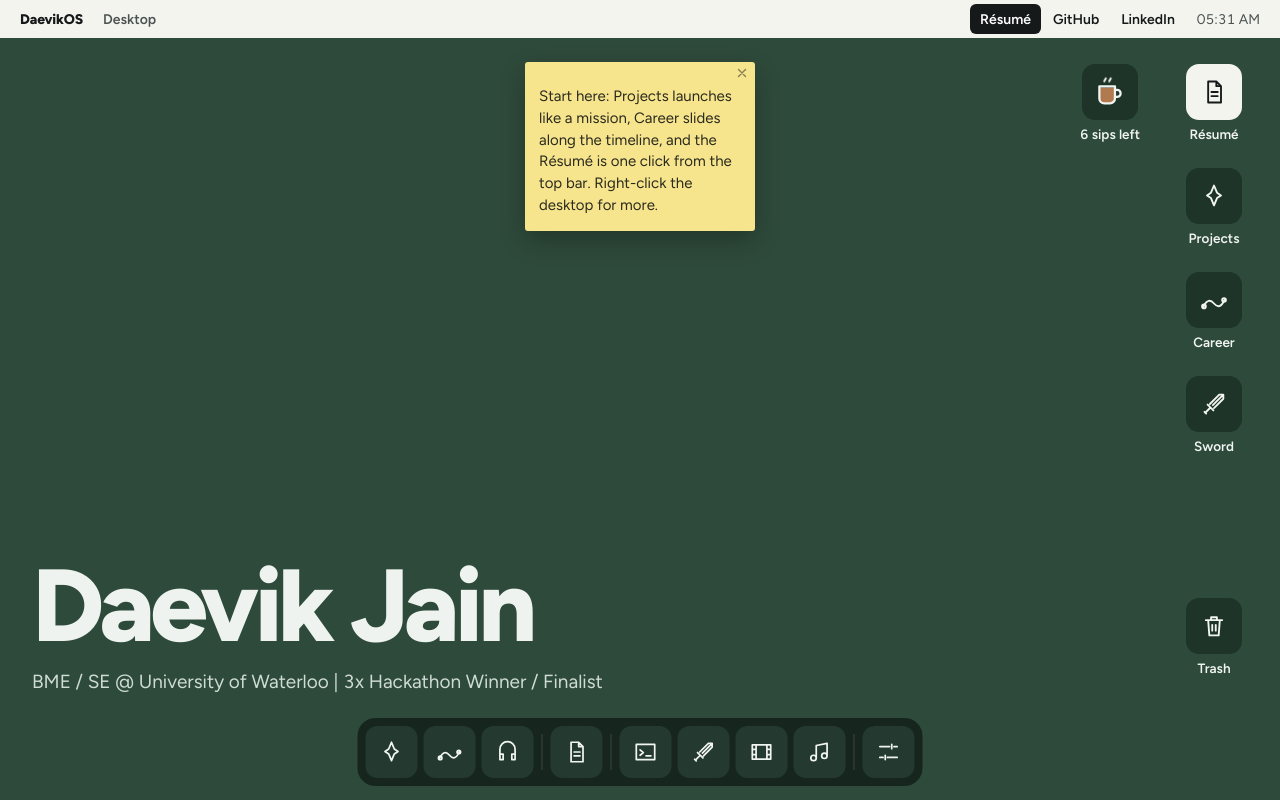
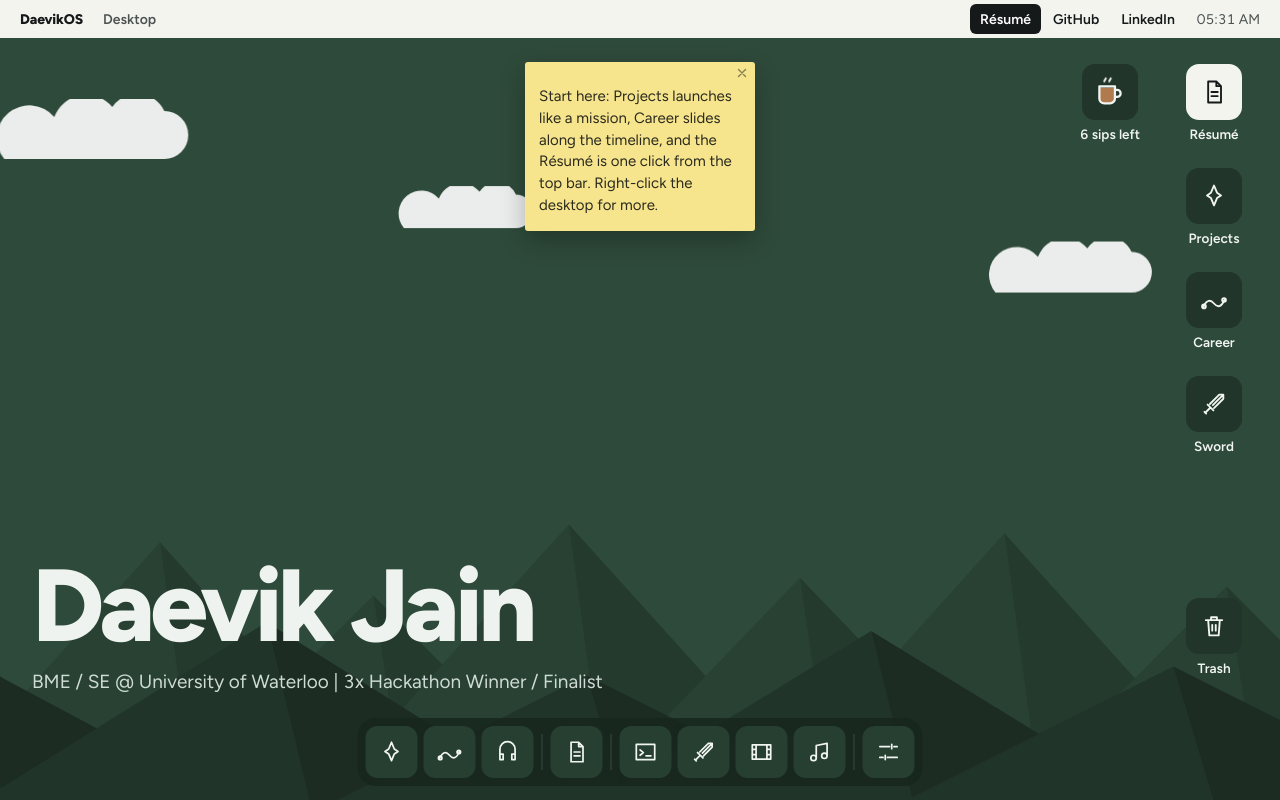
Before and after one commit to DJFiya/portfolio-main, a React (Vite) app: page / in a window 1280 px wide. Built offline with nearby package versions, Linux system fonts and the light colour scheme.

Commit message:
feat(desktop): add low-poly mountains and drifting clouds that follow the wallpaper colour

```diff
--- a/src/os/Os.tsx
+++ b/src/os/Os.tsx
@@ -1,4 +1,4 @@
-import { useCallback, useEffect, useLayoutEffect, useMemo, useRef, useState, type MouseEvent } from 'react'
+import { useCallback, useEffect, useLayoutEffect, useMemo, useRef, useState, type CSSProperties, type MouseEvent } from 'react'
 import { useMediaQuery } from '../hooks/useMediaQuery'
 import { APPS, DOCK } from './apps'
 import { WALLS } from './content'
@@ -6,6 +6,7 @@ import { MUG_SIPS, useDesktopState } from './desktop-state'
 import DesktopItems from './DesktopItems'
 import { Icon } from './icons'
 import { OsContext, type OsApi } from './os-context'
+import Wallpaper from './Wallpaper'
 import Window, { type Rect, type Win } from './Window'
 import './os.css'
 
@@ -125,7 +126,7 @@ export default function Os() {
 
   return (
     <OsContext.Provider value={api}>
-      <div id="os" style={{ backgroundColor: wallColor }}>
+      <div id="os" style={{ '--wall': wallColor } as CSSProperties}>
         <header id="menubar">
           <div className="left">
             <button className="mb brand" type="button" onClick={() => open('settings')}>DaevikOS</button>
@@ -139,6 +140,7 @@ export default function Os() {
           </nav>
         </header>
         <main id="desk" ref={deskRef} aria-label="Desktop" onContextMenu={onContext}>
+          <Wallpaper />
           <div id="wallname">
             <h1>Daevik Jain</h1>
             <p>BME / SE @ University of Waterloo | 3x Hackathon Winner / Finalist</p>
--- /dev/null
+++ b/src/os/Wallpaper.tsx
@@ -0,0 +1,44 @@
+// Low-poly ridges: each peak is a lit and a shaded triangle
+const FAR: [number, number, number][] = [[-80, 300, 220], [180, 230, 260], [420, 290, 230], [640, 210, 280], [900, 270, 240], [1130, 220, 270], [1380, 280, 240]]
+const NEAR: [number, number, number][] = [[-40, 360, 300], [300, 320, 320], [660, 380, 280], [980, 330, 310], [1320, 370, 300]]
+
+function Ridge({ peaks, base, cls }: { peaks: [number, number, number][]; base: number; cls: string }) {
+  return (
+    <g className={cls}>
+      {peaks.map(([x, top, half]) => (
+        <g key={x}>
+          <polygon className="lit" points={`${x - half},${base} ${x},${top} ${x + half * 0.15},${base}`} />
+          <polygon className="shade" points={`${x + half * 0.15},${base} ${x},${top} ${x + half},${base}`} />
+        </g>
+      ))}
+    </g>
+  )
+}
+
+// [top %, scale, seconds per crossing, start offset]
+const CLOUDS: [number, number, number, number][] = [[8, 1, 140, 0.1], [18, 0.7, 180, 0.45], [5, 0.55, 220, 0.7], [26, 0.85, 160, 0.85]]
+
+function Cloud() {
+  return (
+    <svg width="220" height="70" viewBox="0 0 220 70" aria-hidden="true">
+      <path d="M30 60h160a24 24 0 0 0 0-48 30 30 0 0 0-52-4 34 34 0 0 0-58 10A22 22 0 0 0 30 60z" fill="#FFF" />
+    </svg>
+  )
+}
+
+// Everything is drawn from --wall, so it follows the wallpaper colour
+export default function Wallpaper() {
+  return (
+    <div id="wallpaper" aria-hidden="true">
+      {CLOUDS.map(([top, scale, dur, at], i) => (
+        <div key={i} className="cloud" style={{ top: `${top}%`, animationDuration: `${dur}s`, animationDelay: `${-dur * at}s`, scale: String(scale) }}>
+          <Cloud />
+        </div>
+      ))}
+      <svg className="ridges" viewBox="0 0 1440 520" preserveAspectRatio="xMidYMax slice">
+        <Ridge peaks={FAR} base={520} cls="far" />
+        <Ridge peaks={NEAR} base={520} cls="near" />
+      </svg>
+    </div>
+  )
+}
--- a/src/os/os.css
+++ b/src/os/os.css
@@ -45,6 +45,15 @@ a { color: var(--accent); text-underline-offset: 3px; }
 
 /* ---------- desktop ---------- */
 #desk { position: relative; flex: 1 1 auto; overflow: hidden; }
+#wallpaper { position: absolute; inset: 0; overflow: hidden; pointer-events: none; }
+#wallpaper .ridges { position: absolute; left: 0; bottom: 0; width: 100%; height: 58%; }
+#wallpaper polygon { transition: fill 400ms ease; }
+#wallpaper .far .lit { fill: color-mix(in srgb, var(--wall) 88%, #000); }
+#wallpaper .far .shade { fill: color-mix(in srgb, var(--wall) 78%, #000); }
+#wallpaper .near .lit { fill: color-mix(in srgb, var(--wall) 70%, #000); }
+#wallpaper .near .shade { fill: color-mix(in srgb, var(--wall) 60%, #000); }
+.cloud { position: absolute; left: 0; opacity: 0.9; animation: drift linear infinite; }
+@keyframes drift { from { transform: translateX(-240px); } to { transform: translateX(calc(100vw + 20px)); } }
 #wallname { position: absolute; left: 32px; bottom: 104px; max-width: 640px; pointer-events: none; user-select: none; }
 #wallname h1 { margin: 0; font-size: clamp(56px, 8vw, 104px); line-height: 0.9; letter-spacing: -0.045em; font-weight: 800; color: #EEF3EF; }
 #wallname p { margin: 16px 0 0; font-size: 19px; line-height: 1.45; color: #CFDCD5; max-width: 52ch; }
@@ -56,7 +65,7 @@ a { color: var(--accent); text-underline-offset: 3px; }
 @keyframes item-in { from { opacity: 0; transform: translateY(8px); } to { opacity: 1; transform: none; } }
 .icon { width: 92px; display: flex; flex-direction: column; align-items: center; gap: 6px; padding: 8px 4px; border-radius: 8px; color: #F1F5F2; font-size: 13.5px; font-weight: 600; text-align: center; line-height: 1.2; transition: background-color 160ms ease; }
 .item:hover .icon, .item:focus-visible .icon { background: rgba(255, 255, 255, 0.09); }
-.icon .tile { width: 56px; height: 56px; border-radius: 13px; display: grid; place-items: center; background: #1F3429; transition: transform 160ms var(--ease); }
+.icon .tile { width: 56px; height: 56px; border-radius: 13px; display: grid; place-items: center; background: color-mix(in srgb, var(--wall) 72%, #000); transition: transform 160ms var(--ease), background-color 400ms ease; }
 .icon.doc .tile { background: #F4F4EF; }
 .item:active .icon .tile { transform: scale(0.95); }
 .icon.trash.hot .tile { background: #7A2E26; transform: scale(1.08); }
@@ -103,9 +112,9 @@ a { color: var(--accent); text-underline-offset: 3px; }
 .win.f-terminal { background: #121615; }
 
 /* ---------- dock ---------- */
-#dock { position: absolute; left: 50%; bottom: 14px; transform: translateX(-50%); display: flex; gap: 6px; padding: 8px; background: rgba(14, 26, 21, 0.74); border-radius: 18px; z-index: 4000; }
-.dk { position: relative; width: 52px; height: 52px; border: 0; border-radius: 12px; background: #24392F; cursor: pointer; display: grid; place-items: center; transition: transform 180ms var(--ease), background-color 160ms ease; }
-.dk:hover { background: #2D473B; transform: translateY(-3px); }
+#dock { position: absolute; left: 50%; bottom: 14px; transform: translateX(-50%); display: flex; gap: 6px; padding: 8px; background: color-mix(in srgb, var(--wall) 45%, rgb(0 0 0 / 0.74)); border-radius: 18px; z-index: 4000; }
+.dk { position: relative; width: 52px; height: 52px; border: 0; border-radius: 12px; background: color-mix(in srgb, var(--wall) 85%, #000); cursor: pointer; display: grid; place-items: center; transition: transform 180ms var(--ease), background-color 160ms ease; }
+.dk:hover { background: color-mix(in srgb, var(--wall) 85%, #FFF); transform: translateY(-3px); }
 .dk:active { transform: translateY(-1px) scale(0.95); }
 .dk .tip { position: absolute; bottom: 62px; left: 50%; transform: translate(-50%, 4px); white-space: nowrap; padding: 5px 9px; border-radius: 6px; background: #F4F4EF; color: var(--ink); font-size: 13px; font-weight: 600; opacity: 0; pointer-events: none; transition: opacity 120ms ease, transform 120ms var(--ease); }
 .dk:hover .tip, .dk:focus-visible .tip { opacity: 1; transform: translate(-50%, 0); }
@@ -167,4 +176,6 @@ a { color: var(--accent); text-underline-offset: 3px; }
 @media (prefers-reduced-motion: reduce) {
   *, *::before, *::after { animation-duration: 1ms !important; animation-iteration-count: 1 !important; transition-duration: 1ms !important; }
   .icon .steam { animation: none; }
+  /* Clouds hold still at their spread-out starting points */
+  .cloud { animation-duration: 160s !important; animation-play-state: paused; }
 }
```
